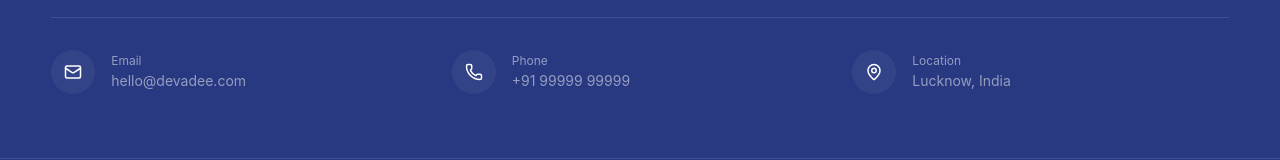
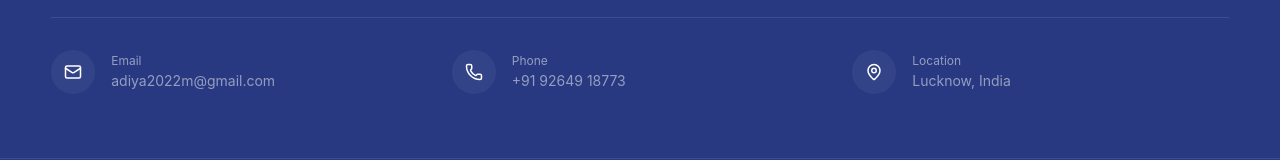
Before and after one commit to adiya2022m-byte/React-Base-for-Website, a React (Vite) app: page / in a window 1280 px wide. Shown: the part 3019-3179 px from the top of the page. Built offline with nearby package versions, Linux system fonts and the light colour scheme.

Commit message:
edit footer email n address

```diff
--- a/src/Components/Footer1.jsx
+++ b/src/Components/Footer1.jsx
@@ -180,7 +180,7 @@ const Footer1 = () => {
                     <div className="grid grid-cols-1 md:grid-cols-3 gap-6">
 
                         <a
-                            href="mailto:hello@devadee.com"
+                            href="mailto:adiya2022m@gmail.com"
                             className="group flex items-center gap-4"
                         >
                             <div className="w-11 h-11 rounded-full bg-white/5 flex items-center justify-center group-hover:bg-[#283981] transition-colors">
@@ -192,14 +192,14 @@ const Footer1 = () => {
                                     Email
                                 </p>
                                 <p className="text-sm text-white/70 group-hover:text-white transition-colors">
-                                    hello@devadee.com
+                                    adiya2022m@gmail.com
                                 </p>
                             </div>
                         </a>
 
 
                         <a
-                            href="tel:+919999999999"
+                            href="tel:+919264918773"
                             className="group flex items-center gap-4"
                         >
                             <div className="w-11 h-11 rounded-full bg-white/5 flex items-center justify-center group-hover:bg-[#283981] transition-colors">
@@ -211,7 +211,7 @@ const Footer1 = () => {
                                     Phone
                                 </p>
                                 <p className="text-sm text-white/70 group-hover:text-white transition-colors">
-                                    +91 99999 99999
+                                    +91 92649 18773
                                 </p>
                             </div>
                         </a>
```
